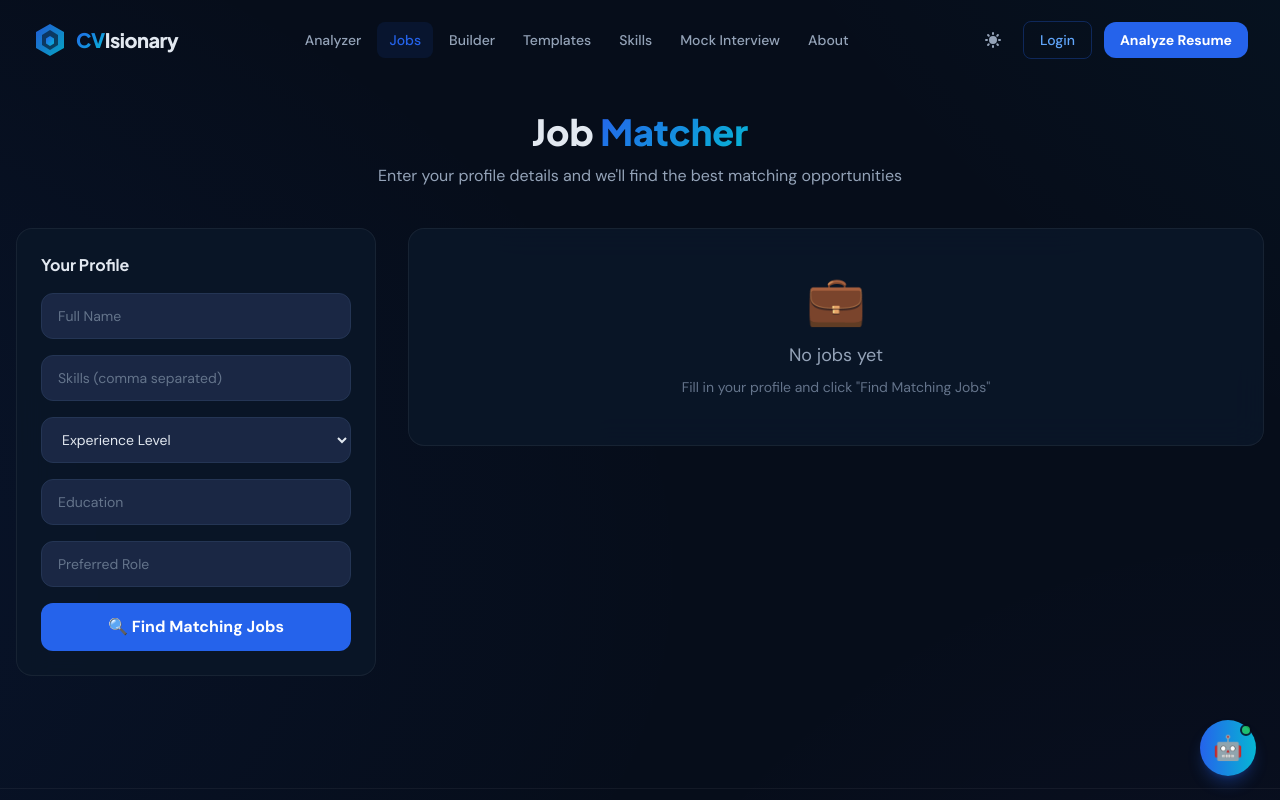
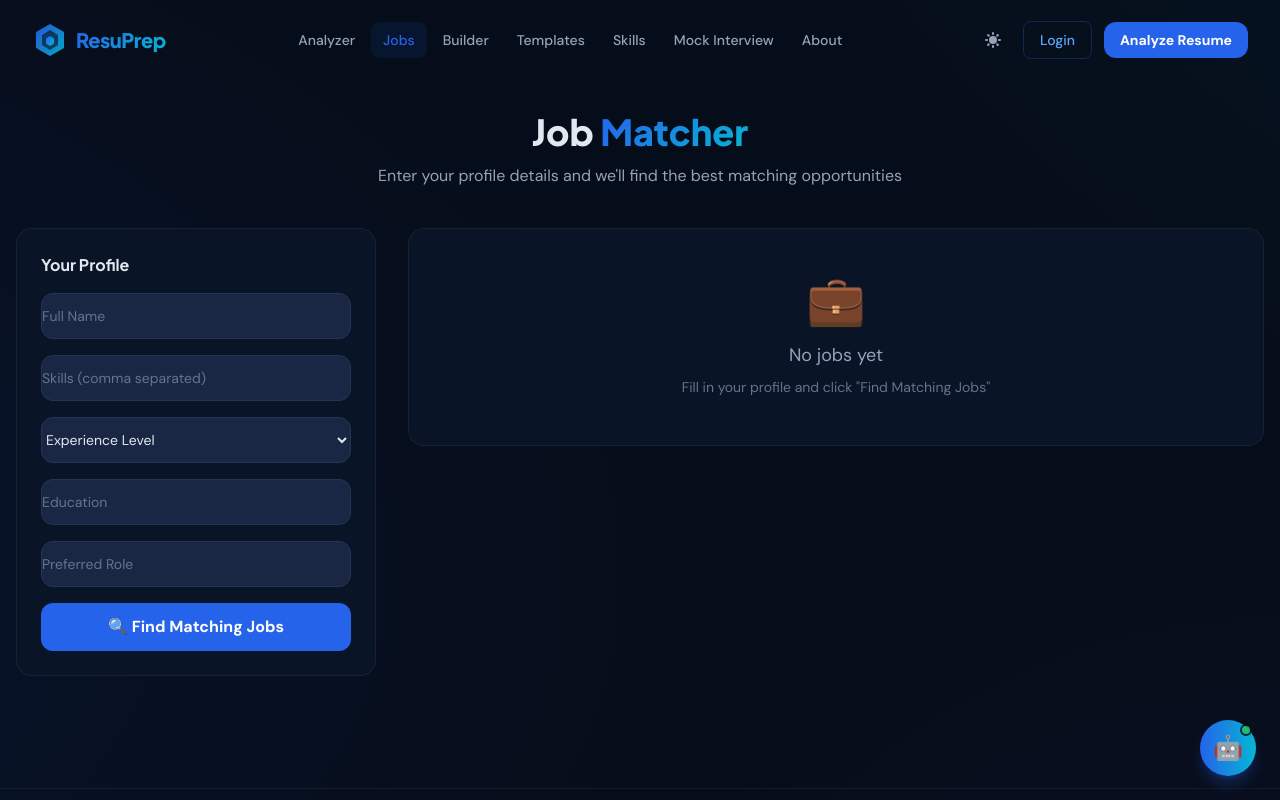
Before and after one commit to Sumitku2938k/ResuPrep, a React (Vite) app in the folder frontend/: page /jobs in a window 1280 px wide. Shown: the top 800 px of the page. Built offline with nearby package versions, Linux system fonts and the light colour scheme.

Commit message:
Update branding references and adjust glow input styles

```diff
--- a/frontend/src/components/Navbar.jsx
+++ b/frontend/src/components/Navbar.jsx
@@ -72,8 +72,8 @@ export default function Navbar() {
               <path d="M18 14L22 16.5V21.5L18 24L14 21.5V16.5L18 14Z" fill="url(#logoGrad)"/>
             </svg>
             <span className="text-xl font-heading font-black tracking-tight">
-              <span className="gradient-text">CV</span>
-              <span className="text-slate-900 dark:text-slate-200">Isionary</span>
+              <span className="gradient-text">ResuPrep</span>
+              {/* <span className="text-slate-900 dark:text-slate-200">Isionary</span> */}
             </span>
           </Link>
 
--- a/frontend/src/pages/Home.jsx
+++ b/frontend/src/pages/Home.jsx
@@ -32,7 +32,7 @@ const steps = [
 ];
 
 const testimonials = [
-  { name: 'Sarah Chen', role: 'Software Engineer', text: 'CVIsionary helped me optimize my resume and land 3 interviews in one week. The keyword matching is incredibly accurate!', rating: 5 },
+  { name: 'Sarah Chen', role: 'Software Engineer', text: 'Resuprep helped me optimize my resume and land 3 interviews in one week. The keyword matching is incredibly accurate!', rating: 5 },
   { name: 'Marcus Johnson', role: 'Product Manager', text: 'The skill gap analysis showed me exactly what to learn. I got certified in the recommended areas and got promoted within 6 months.', rating: 5 },
   { name: 'Priya Sharma', role: 'Data Scientist', text: 'The AI cover letter generator saved me hours. Each letter was tailored perfectly, and I loved the different tone options.', rating: 4 },
   { name: 'Alex Rodriguez', role: 'UX Designer', text: 'Beautiful templates and the resume builder preview is so smooth. Exported a PDF that got me compliments in interviews!', rating: 5 },
@@ -65,7 +65,7 @@ export default function Home() {
           </motion.h1>
 
           <motion.p {...fadeUp} transition={{ delay: 0.2 }} className="text-lg sm:text-xl text-slate-400 max-w-2xl mx-auto mb-10 leading-relaxed">
-            CVIsionary uses AI & NLP to analyze, match, and guide your career. Get instant scoring, skill gap insights, and professional tools — all in one platform.
+            Resuprep uses AI & NLP to analyze, match, and guide your career. Get instant scoring, skill gap insights, and professional tools — all in one platform.
           </motion.p>
 
           <motion.div {...fadeUp} transition={{ delay: 0.3 }} className="flex flex-col sm:flex-row items-center justify-center gap-4">
--- a/frontend/src/styles/globals.css
+++ b/frontend/src/styles/globals.css
@@ -74,8 +74,9 @@
 
 /* Glow input focus */
 .glow-input {
-  @apply w-full bg-dark-200 border border-dark-300 rounded-xl px-4 py-3 text-slate-200
-    placeholder-slate-500 transition-all duration-300 outline-none;
+  @apply w-full bg-dark-200 border border-dark-300 rounded-xl
+  pr-4 py-3 text-slate-200
+  placeholder-slate-500 transition-all duration-300 outline-none;
 }
 
 .glow-input:focus {
```
